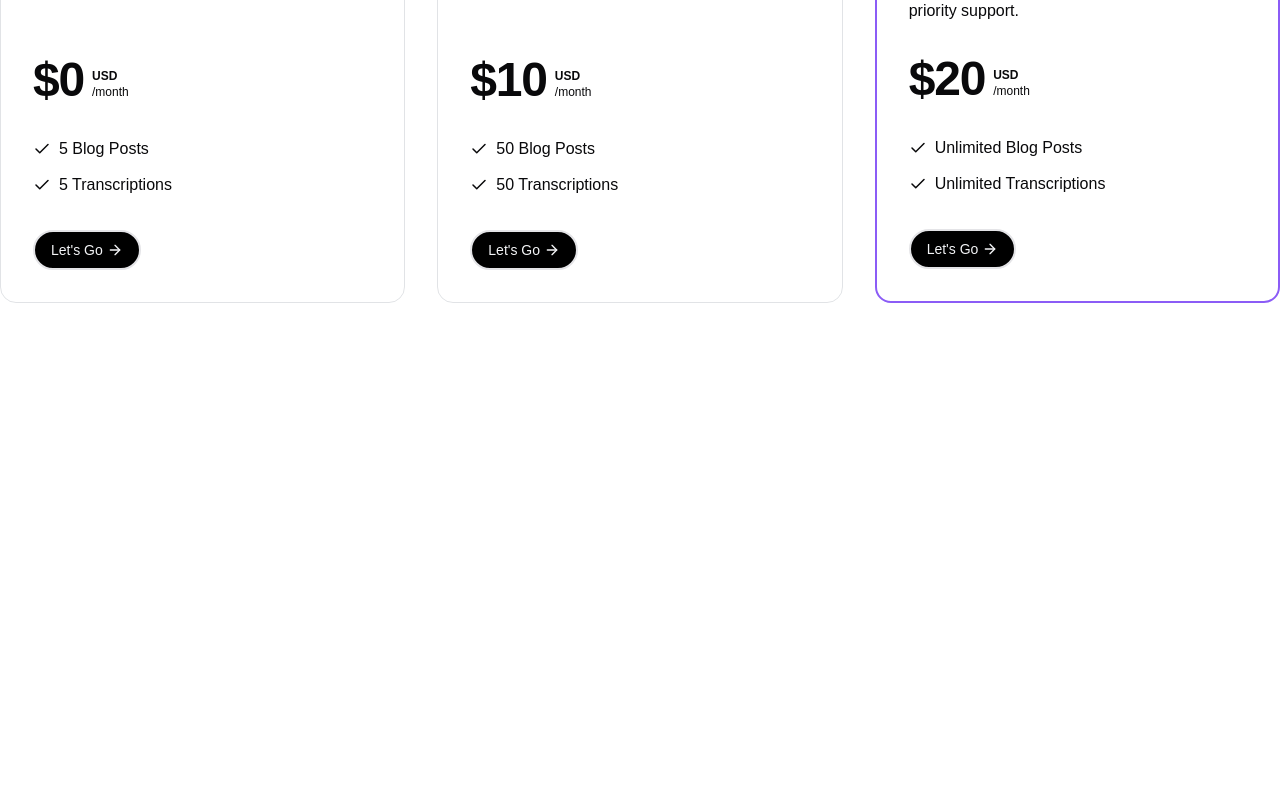
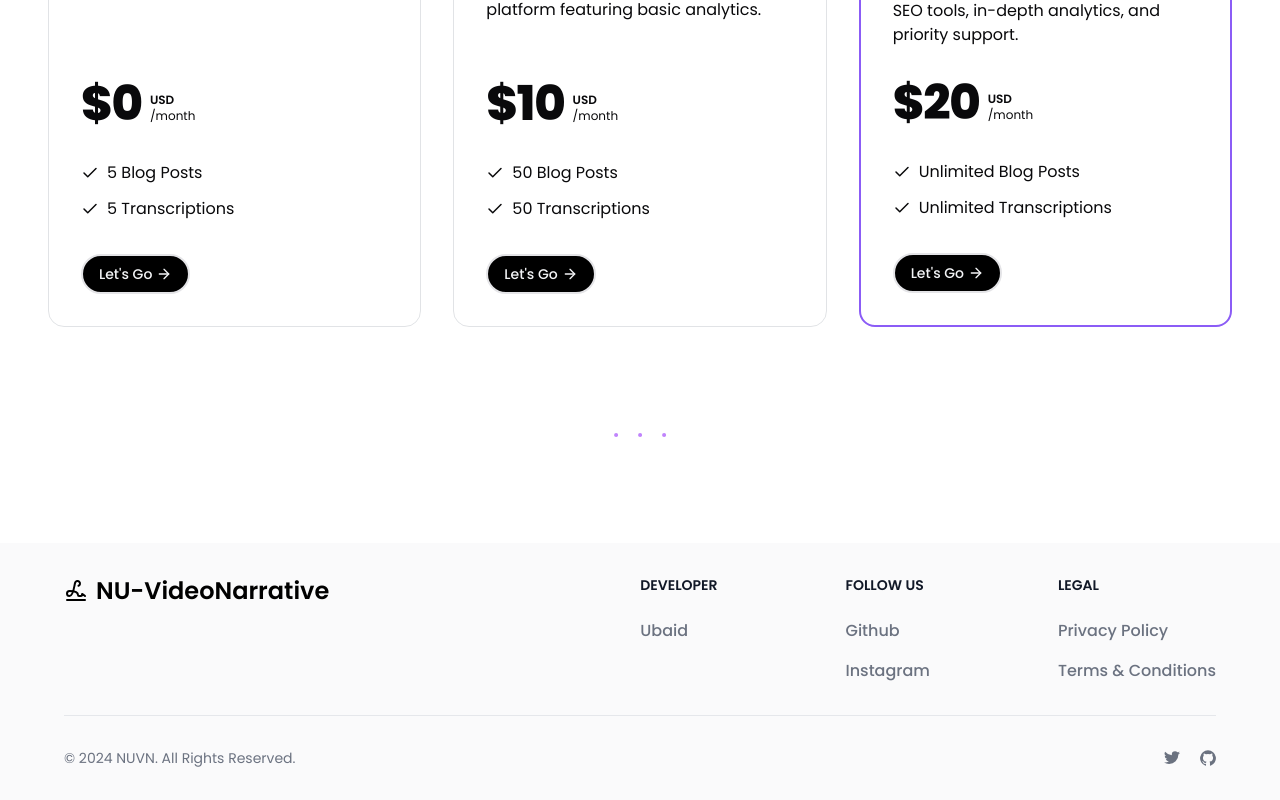
Before and after one commit to Codngwthubaid/Ai-VideoNarrative, a Next.js app: page / in a window 1280 px wide. Shown: the part 1851-2651 px from the top of the page. Before the commit the page ends 2154 px from the top, so only its background shows below. Built offline with nearby package versions, Linux system fonts and the light colour scheme.

Commit message:
UI of Footer section is completed

```diff
--- a/app/globals.css
+++ b/app/globals.css
@@ -1,9 +1,14 @@
+@import url('https://fonts.googleapis.com/css2?family=Poppins:ital,wght@0,100;0,200;0,300;0,400;0,500;0,600;0,700;0,800;0,900;1,100;1,200;1,300;1,400;1,500;1,600;1,700;1,800;1,900&display=swap');
+
+
 @tailwind base;
 @tailwind components;
 @tailwind utilities;
 
 body {
-  font-family: Arial, Helvetica, sans-serif;
+  font-family: "Poppins", serif;
+  font-weight: 400;
+  font-style: normal;
 }
 
 @layer base {
@@ -34,6 +39,7 @@
     --chart-5: 27 87% 67%;
     --radius: 0.5rem;
   }
+
   .dark {
     --background: 240 10% 3.9%;
     --foreground: 0 0% 98%;
@@ -66,22 +72,28 @@
   * {
     @apply border-border;
   }
+
   body {
     @apply bg-background text-foreground;
   }
-  h1{
+
+  h1 {
     @apply text-4xl md:text-6xl xl:text-7xl font-bold;
   }
-  h2{
+
+  h2 {
     @apply text-xl lg:text-4xl font-medium;
   }
-  h3{
+
+  h3 {
     @apply text-2xl lg:text-4xl font-medium;
   }
-  a{
+
+  a {
     @apply hover:cursor-pointer;
   }
-  button{
+
+  button {
     @apply hover:cursor-pointer bg-purple-600 hover:bg-purple-700;
   }
 }
--- a/app/layout.tsx
+++ b/app/layout.tsx
@@ -2,6 +2,7 @@
 import localFont from "next/font/local";
 import "./globals.css";
 import Header from "@/components/home/Header";
+import Footer from "../components/home/Footer";
 
 const geistSans = localFont({
   src: "./fonts/GeistVF.woff",
@@ -31,6 +32,7 @@
       >
         <Header />
         {children}
+        <Footer/>
       </body>
     </html>
   );
--- a/app/page.tsx
+++ b/app/page.tsx
@@ -26,6 +26,11 @@
         <div>
           <Pricing />
         </div>
+        <div className="flex items-center justify-center">
+          <Dot className="text-purple-400" />
+          <Dot className="text-purple-400" />
+          <Dot className="text-purple-400" />
+        </div>
       </main>
     </>
   );
--- /dev/null
+++ b/components/home/Footer.tsx
@@ -0,0 +1,71 @@
+import { Signature } from "lucide-react"
+import Link from "next/link"
+
+export default function Footer() {
+    return (
+
+        <footer className="px-12 bg-gray-200/20 relative overflow-hidden mt-12 lg:mt-24">
+            <div className="mx-auto w-full max-w-screen-xl p-4 py-6 lg:py-8">
+                <div className="flex flex-col gap-5 lg:flex-row lg:justify-between">
+                    <div className="mb-6 md:mb-0">
+                        <Link href="/" className='transition-colors duration-200 text-black hover:text-purple-500 flex items-center gap-2'>
+                            <Signature className='hover:rotate-12 transform transition duration-200 ease-in-out' />
+                            <span className="self-center text-2xl font-semibold whitespace-nowrap dark:text-white">NU-VideoNarrative</span>
+                        </Link>
+                    </div>
+                    <div className="flex flex-col sm:flex-row gap-10 sm:gap-32">
+                        <div>
+                            <h2 className="mb-6 text-sm font-semibold text-gray-900 uppercase dark:text-white">Developer</h2>
+                            <ul className="text-gray-500 dark:text-gray-400 font-medium">
+                                <li className="mb-4">
+                                    <Link href="https://portfolio-codngwthubaids-projects.vercel.app/" className="hover:underline ">Ubaid</Link>
+                                </li>
+                            </ul>
+                        </div>
+                        <div>
+                            <h2 className="mb-6 text-sm font-semibold text-gray-900 uppercase dark:text-white">Follow us</h2>
+                            <ul className="text-gray-500 dark:text-gray-400 font-medium">
+                                <li className="mb-4">
+                                    <Link href="https://github.com/Codngwthubaid/Ai-VideoNarrative" className="hover:underline ">Github</Link>
+                                </li>
+                                <li>
+                                    <Link href="https://discord.gg/4eeurUVvTy" className="hover:underline">Instagram</Link>
+                                </li>
+                            </ul>
+                        </div>
+                        <div>
+                            <h2 className="mb-6 text-sm font-semibold text-gray-900 uppercase dark:text-white">Legal</h2>
+                            <ul className="text-gray-500 dark:text-gray-400 font-medium">
+                                <li className="mb-4">
+                                    <Link href="#" className="hover:underline">Privacy Policy</Link>
+                                </li>
+                                <li>
+                                    <Link href="#" className="hover:underline">Terms &amp; Conditions</Link>
+                                </li>
+                            </ul>
+                        </div>
+                    </div>
+                </div>
+                <hr className="my-6 border-gray-200 sm:mx-auto dark:border-gray-700 lg:my-8" />
+                <div className="sm:flex sm:items-center sm:justify-between">
+                    <span className="text-sm text-gray-500 sm:text-center dark:text-gray-400">© {new Date().getFullYear()} <Link href="https://flowbite.com/" className="hover:underline">NUVN</Link>. All Rights Reserved.
+                    </span>
+                    <div className="flex mt-4 sm:justify-center sm:mt-0">
+                        <Link href="#" className="text-gray-500 hover:text-gray-900 dark:hover:text-white ms-5">
+                            <svg className="w-4 h-4" aria-hidden="true" xmlns="http://www.w3.org/2000/svg" fill="currentColor" viewBox="0 0 20 17">
+                                <path fillRule="evenodd" d="M20 1.892a8.178 8.178 0 0 1-2.355.635 4.074 4.074 0 0 0 1.8-2.235 8.344 8.344 0 0 1-2.605.98A4.13 4.13 0 0 0 13.85 0a4.068 4.068 0 0 0-4.1 4.038 4 4 0 0 0 .105.919A11.705 11.705 0 0 1 1.4.734a4.006 4.006 0 0 0 1.268 5.392 4.165 4.165 0 0 1-1.859-.5v.05A4.057 4.057 0 0 0 4.1 9.635a4.19 4.19 0 0 1-1.856.07 4.108 4.108 0 0 0 3.831 2.807A8.36 8.36 0 0 1 0 14.184 11.732 11.732 0 0 0 6.291 16 11.502 11.502 0 0 0 17.964 4.5c0-.177 0-.35-.012-.523A8.143 8.143 0 0 0 20 1.892Z" clipRule="evenodd" />
+                            </svg>
+                            <span className="sr-only">Twitter page</span>
+                        </Link>
+                        <Link href="#" className="text-gray-500 hover:text-gray-900 dark:hover:text-white ms-5">
+                            <svg className="w-4 h-4" aria-hidden="true" xmlns="http://www.w3.org/2000/svg" fill="currentColor" viewBox="0 0 20 20">
+                                <path fillRule="evenodd" d="M10 .333A9.911 9.911 0 0 0 6.866 19.65c.5.092.678-.215.678-.477 0-.237-.01-1.017-.014-1.845-2.757.6-3.338-1.169-3.338-1.169a2.627 2.627 0 0 0-1.1-1.451c-.9-.615.07-.6.07-.6a2.084 2.084 0 0 1 1.518 1.021 2.11 2.11 0 0 0 2.884.823c.044-.503.268-.973.63-1.325-2.2-.25-4.516-1.1-4.516-4.9A3.832 3.832 0 0 1 4.7 7.068a3.56 3.56 0 0 1 .095-2.623s.832-.266 2.726 1.016a9.409 9.409 0 0 1 4.962 0c1.89-1.282 2.717-1.016 2.717-1.016.366.83.402 1.768.1 2.623a3.827 3.827 0 0 1 1.02 2.659c0 3.807-2.319 4.644-4.525 4.889a2.366 2.366 0 0 1 .673 1.834c0 1.326-.012 2.394-.012 2.72 0 .263.18.572.681.475A9.911 9.911 0 0 0 10 .333Z" clipRule="evenodd" />
+                            </svg>
+                            <span className="sr-only">GitHub account</span>
+                        </Link>
+                    </div>
+                </div>
+            </div>
+        </footer>
+    )
+}
--- a/components/home/Header.tsx
+++ b/components/home/Header.tsx
@@ -11,13 +11,13 @@
 
 export default function Header() {
     return (
-        <nav className='container flex justify-between items-center px-8 py-4 mx-auto'>
+        <nav className='container flex justify-between items-center px-12 py-4 mx-auto'>
             <div className='flex lg:flex-1'>
                 <Navlink href="/">
                     <span className='flex items-center gap-2 shrink-0'>
                         <Signature className='hover:rotate-12 transform transition duration-200 ease-in-out' />
                     </span>
-                    <span className='font-extrabold text-lg'>NU-VideoNarrative</span>
+                    <span className='font-bold text-lg'>NU-VideoNarrative</span>
                 </Navlink>
             </div>
             <div className='flex lg:justify-center gap-2 lg:gap-12 lg:items-center'>
--- a/components/home/Pricing.tsx
+++ b/components/home/Pricing.tsx
@@ -40,7 +40,7 @@
                 <div><h3 className="mb-24 font-bold text-center">Choose the Perfect Plan for Your Content Creation Needs</h3></div>
             </div>
             </div>
-            <div className="relative flex justify-center flex-col items-center lg:flex-row gap-8 lg:items-stretch">
+            <div className="px-12 pb-12 lg:pb-24 relative flex justify-center flex-col items-center lg:flex-row gap-8 lg:items-stretch">
                 {plansMap.map(({ name, description, price, items , id}, idx) =>
                 <div className="relative w-full max-w-lg" key={idx}>
                     <div className={cn("relative flex flex-col h-full gap-4 lg:gap-8 p-8 z-10 rounded-2xl border-gray-500/20 border", id === "pro" && "border-violet-500 gap-5 border-2")}>
```
